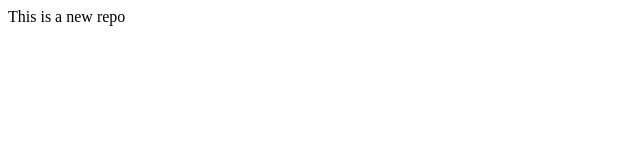
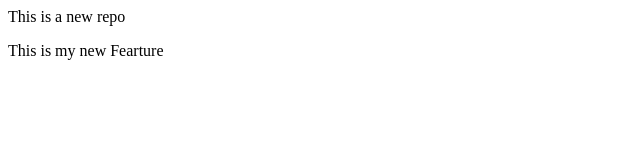
Before and after one commit to Rosh123456789/localrepo, a plain HTML site: page index.html in a window 1280 px wide. Shown: the whole page, without its empty margins (0-640 px from the left). Drawn offline with Linux system fonts and the light colour scheme.

Commit message:
New Feature

```diff
--- a/index.html
+++ b/index.html
@@ -1 +1,2 @@
 <p>This is a new repo</p>
+<p> This is my new Fearture</p>
```
